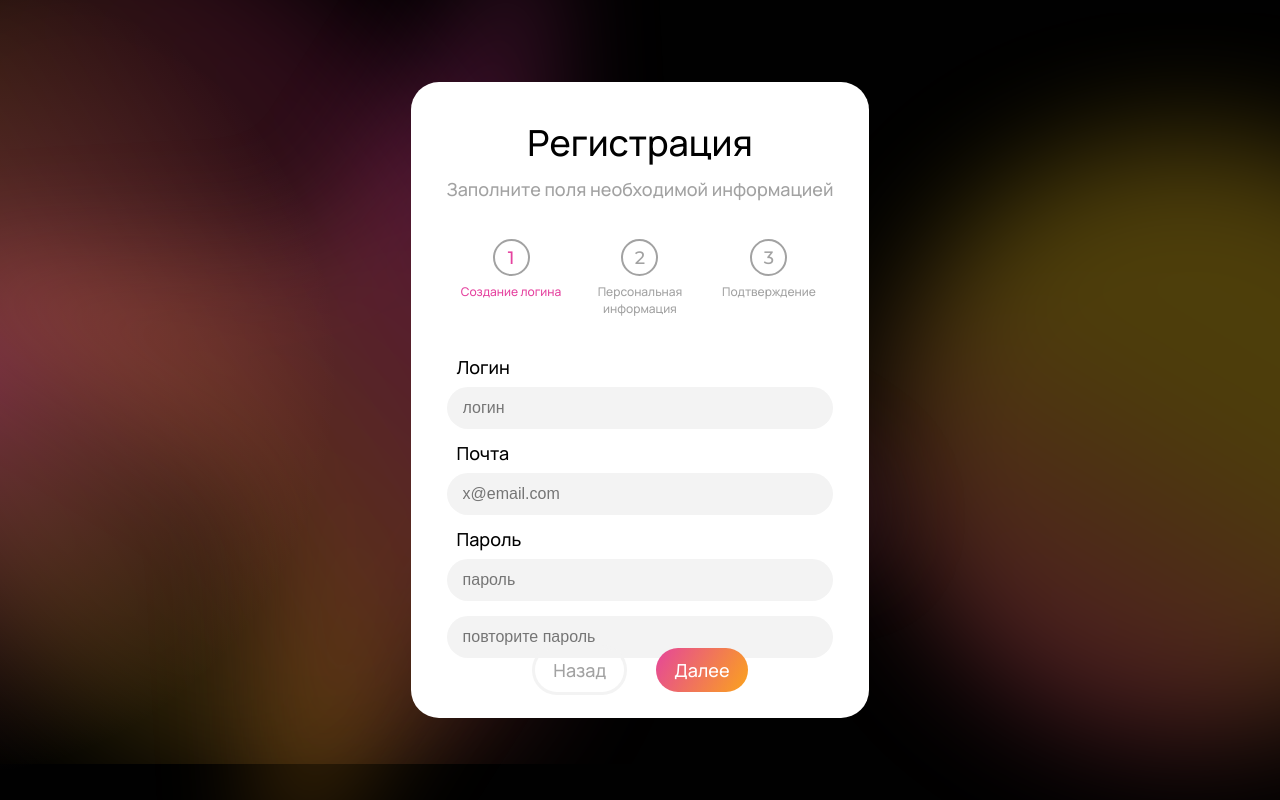
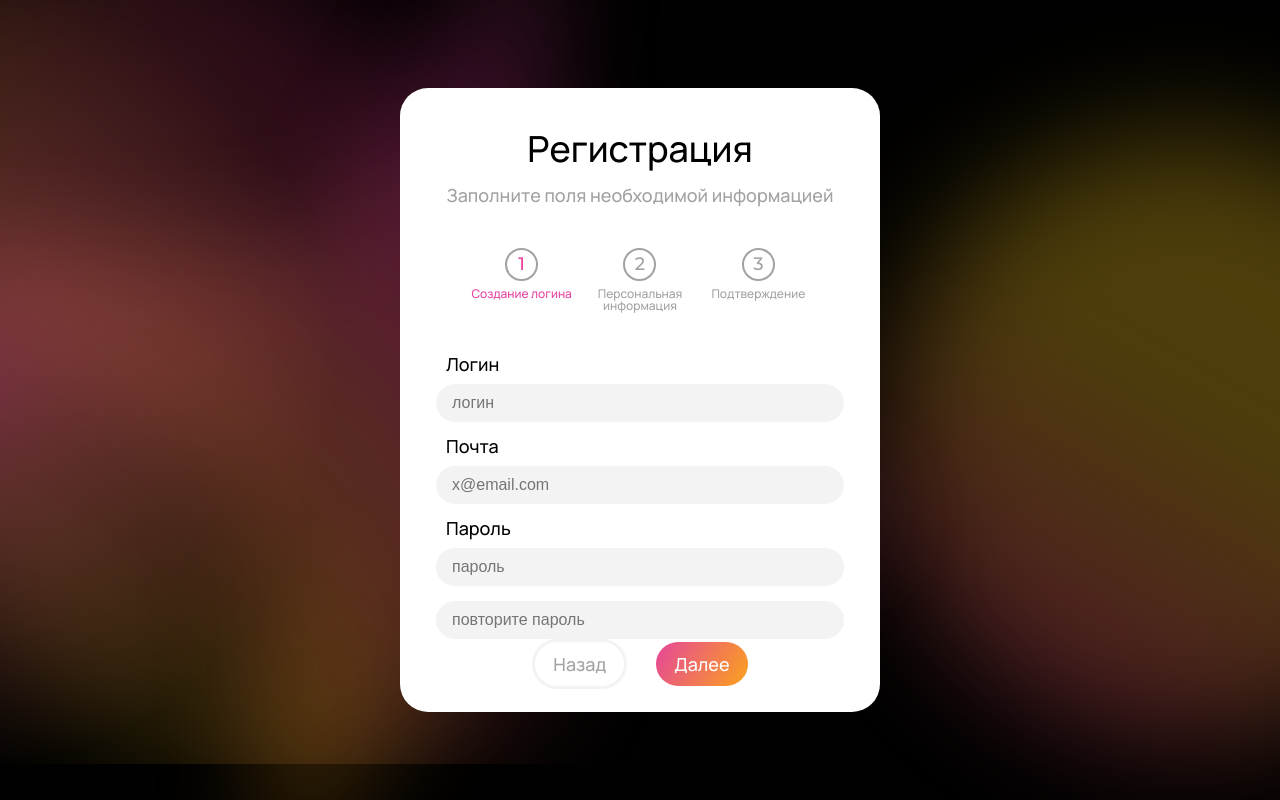
Before and after one commit to Ranel435/teamfinder, a SvelteKit app in the folder frontend/: page /reg in a window 1280 px wide. Built offline with nearby package versions, Linux system fonts and the light colour scheme.

Commit message:
front correct forms

```diff
--- a/frontend/src/routes/(forms)/reg/+page.svelte
+++ b/frontend/src/routes/(forms)/reg/+page.svelte
@@ -9,13 +9,17 @@
 
   async function sendEmailCode(email: string) {
     try {
-      const response = await fetch('http://backend:8090/api/auth/login/email', {
+      const response = await fetch('/api/auth/login/email', {
         method: 'POST', // Используйте POST для отправки данных
         headers: {
           'Content-Type': 'application/json', // Указываем тип контента
         },
         body: JSON.stringify({ email }), // Преобразуем объект в строку JSON
       });
+      console.log('Response status:', response.status);
+      console.log('Response headers:', response.headers);
+      const responseText = await response.text();
+      console.log('Response body:', responseText);
 
       if (response.ok) {
         const data = await response.json();
@@ -41,7 +45,7 @@
 
 <section class="registr">
   <div class="registr-container {current_form}">
-    <div class="registr-container-header">
+    <!-- <div class="registr-container-header"> -->
       <div class="registr-container-header-text">
         <h2>{main_title}</h2>
         <p>{main_text}</p>
@@ -110,9 +114,9 @@
         </div>
       </div>
       {/if}
-    </div>
+    <!-- </div> -->
 
-    <div class="registr-container-main">
+    <!-- <div class="registr-container-main"> -->
       {#if current_form === "registration"}
       <div class="registr-container-main">
         <div class="form">
@@ -170,8 +174,15 @@
           </div>
         </div>
       </div>
+
       {/if}
+      <!-- {#if current_form === "end"}
+      <div class="registr-container-main">
+        <p>Заполните информацию в профиле для создания анкеты или присоединения
+          к командам</p>
       </div>
+      {/if} -->
+    <!-- </div> -->
 
     <div class="registr-container-buttons">
       {#if current_form === "registration"}
@@ -189,7 +200,7 @@
       {#if current_form === "confirm"}
       <div class="buttons">
         <a href="" on:click={() => {current_form = "personal_info"; main_title = "Регистрация"; main_text = "Зполните поля необходимой информацией"}}>Назад</a>
-      <a href="" class="next-button" on:click={() => {current_form = "end"; main_title = "Регистрация завершена"; main_text = "Заполните информацию в профиле для создания анкеты или присоединенияк командам"}}>Завершить</a>
+      <a href="" class="next-button" on:click={() => {current_form = "end"; main_title = "Регистрация завершена"; main_text = "Заполните информацию в профиле для создания анкеты или присоединения к командам"}}>Завершить</a>
       </div>
       <div class="repeat-button">
         <a href="" class="repeat-button">Выслать повторно</a>
@@ -201,7 +212,6 @@
         <a href="/" class="next-button">На главную</a>
       </div>
       {/if}
-    </div>
     </div>
 </section>
 
@@ -223,8 +233,8 @@
 
     background-color: #fff;
     border-radius: 28px;
-    width: calc(480px-2*36px);
-    height: calc(624px-2*36px);
+    width: 408px;
+    height: 552px;
     padding: 36px 36px;
   }
 
@@ -249,7 +259,7 @@
 
   .steps {
     display: flex;
-    margin: 38px 0;
+    margin: 28px 0;
   }
 
   .step {
@@ -265,6 +275,7 @@
   .step-text {
     font-family: "Manrope";
     font-size: 12px;
+    line-height: 12px;
     color: var(--dark-grey);
     margin-top: 7px;
   }
@@ -279,8 +290,8 @@
     justify-content: center;
 
     background-color: #fff;
-    width: 33px;
-    height: 33px;
+    width: 29px;
+    height: 29px;
     border: 2px solid var(--dark-grey);
     border-radius: 50%;
   }
@@ -297,8 +308,8 @@
     color: #fff;
     background-image: var(--gradient);
     border: 0;
-    height: 35px;
-    width: 35px;
+    height: 33px;
+    width: 33px;
   }
 
   .done p {
@@ -339,7 +350,7 @@
     background-color: var(--light-grey);
     border: 0;
     border-radius: 50px;
-    padding: 12px 16px;
+    padding: 10px 16px;
     font-size: 16px;
   }
 
@@ -448,7 +459,7 @@
   }
 
   .end {
-    width: 480px;
-    height: 414px;
+    width: 408px;
+    height: 342px;
   }
 </style>
--- a/frontend/src/routes/(main)/+page.svelte
+++ b/frontend/src/routes/(main)/+page.svelte
@@ -226,10 +226,10 @@
 
     main {
         /* margin: 256px 0; */
-        background-image: url(".static/PinkEllipse.svg"), url("/static/YellowEllipse.svg"), url("/static/Star.svg");
+        /* background-image: url(".static/PinkEllipse.svg"), url("/static/YellowEllipse.svg"), url("/static/Star.svg");
         background-repeat: no-repeat, no-repeat, no-repeat;
         background-position: center center, center center, center center;
-        background-size: cover;
+        background-size: cover; */
         margin: 100px 80px;
     }
 
--- a/frontend/vite.config.ts
+++ b/frontend/vite.config.ts
@@ -6,7 +6,7 @@ export default defineConfig({
   server: {
     port: 3000,
     proxy: {
-      '/api': 'http://localhost:8090'
+      '/api': 'http://backend:8090'
     }
   }
 });
```
Also changed, not shown: 1 other file (tests, documents, lock files or other folders). Lines whose indentation alone changed are shown as unchanged.
